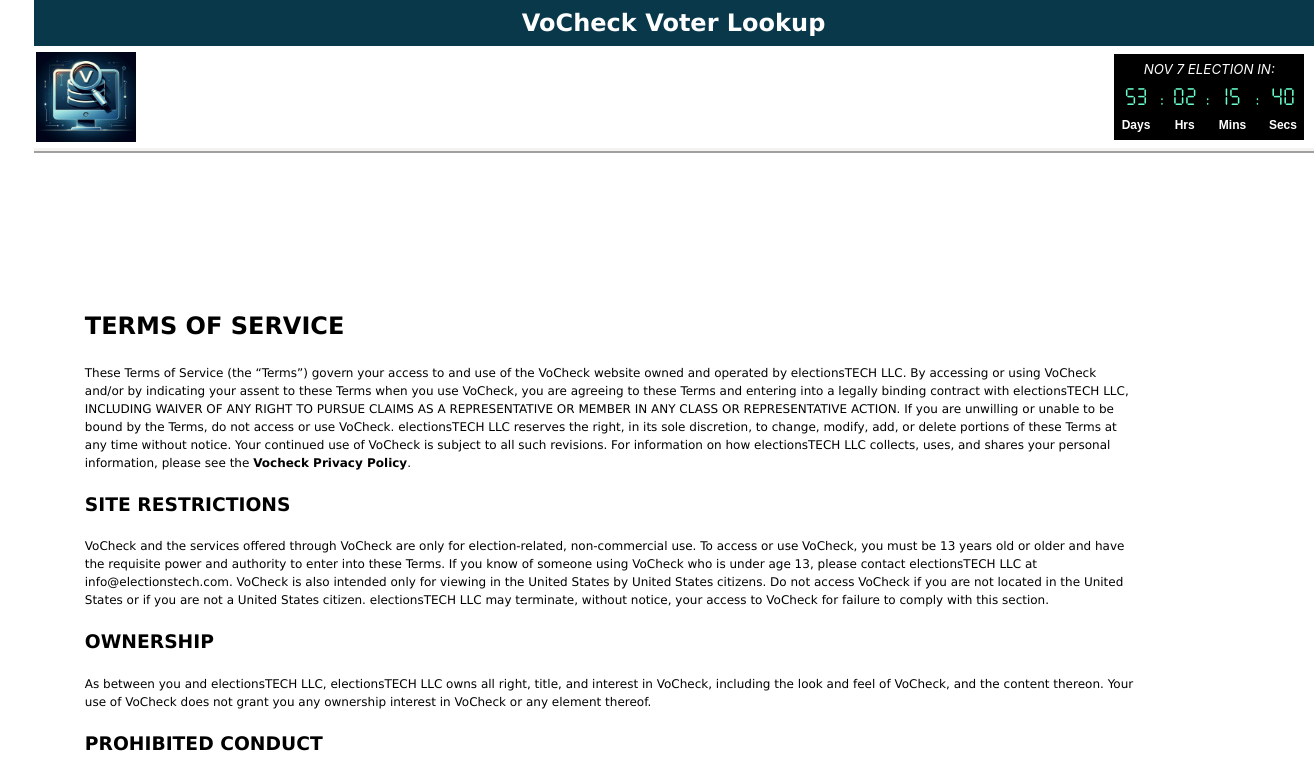
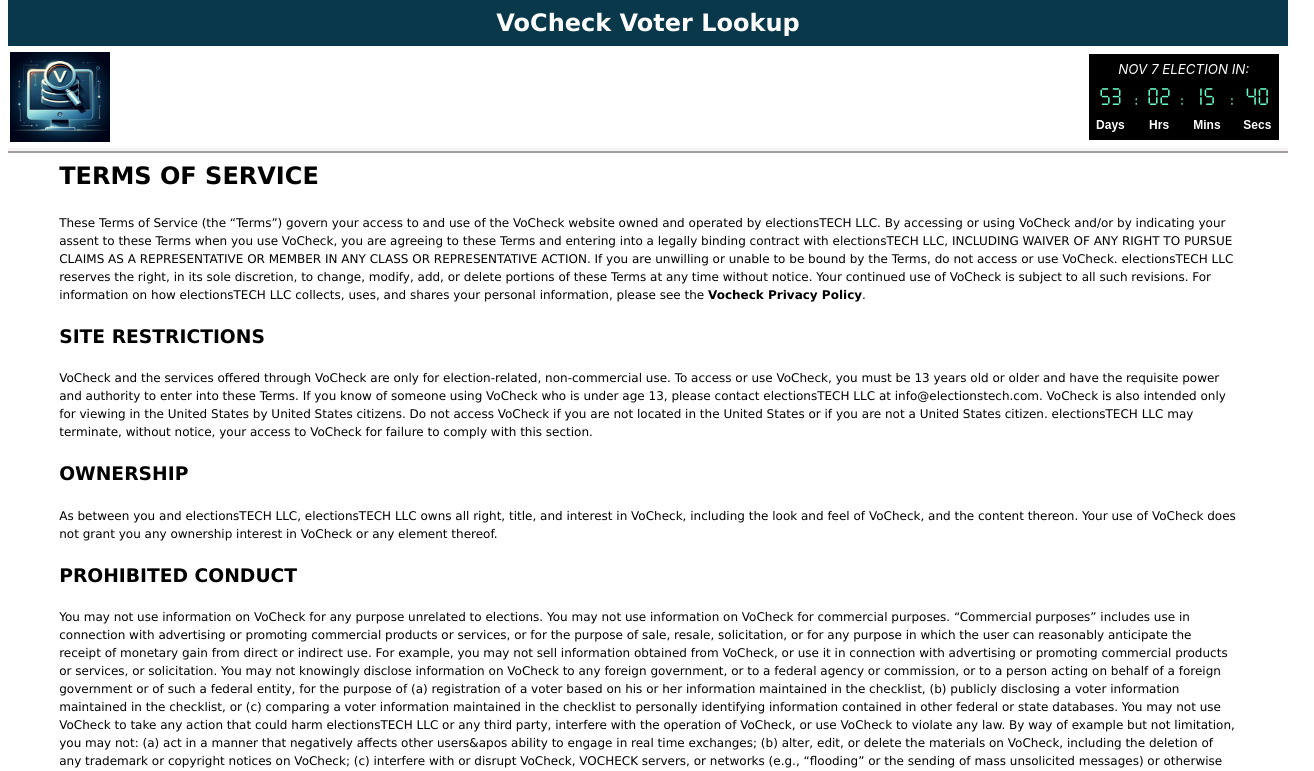
Before and after one commit to jddubbya/VoterAppMain, a React (Vite) app: page /tos in a window 1280 px wide. Shown: the top 771 px of the page, 1314 px wide, since content can reach past the window. Built offline with nearby package versions, Linux system fonts and the light colour scheme.

Commit message:
Update App.css

```diff
--- a/src/App.css
+++ b/src/App.css
@@ -162,7 +162,6 @@ select {
   margin-right: 4vw;
 }
 
-/*
 .statisticsSection {
   display: flex;
   flex-direction: column;
@@ -171,16 +170,11 @@ select {
   margin-right: 2vw;
   width: 90vw;
   max-width: 90vw;
-} */
+}
 
 .bodyCont {
   display: flex;
   flex-direction: column;
-  margin-top: 150px;
-  margin-left: 2vw;
-  margin-right: 2vw;
-  width: 90vw;
-  max-width: 90vw;
 }
 
 .mapsSection {
```
